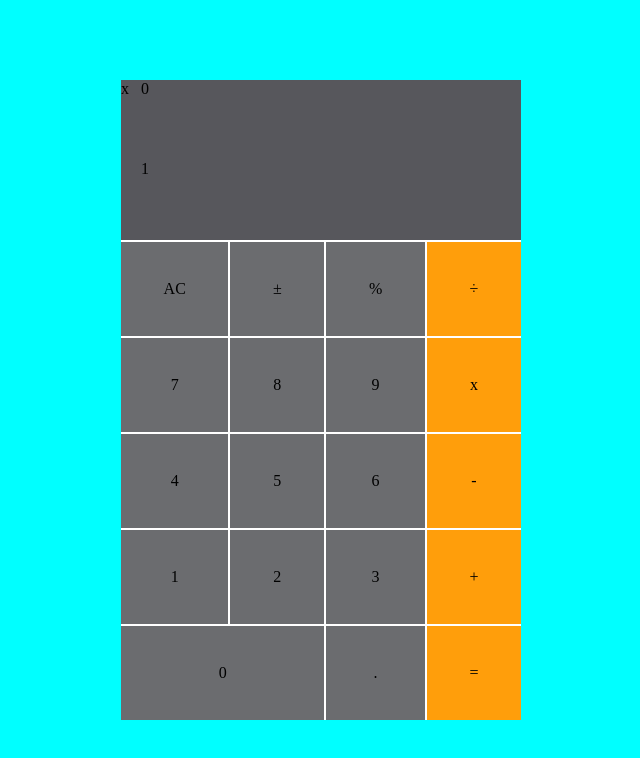
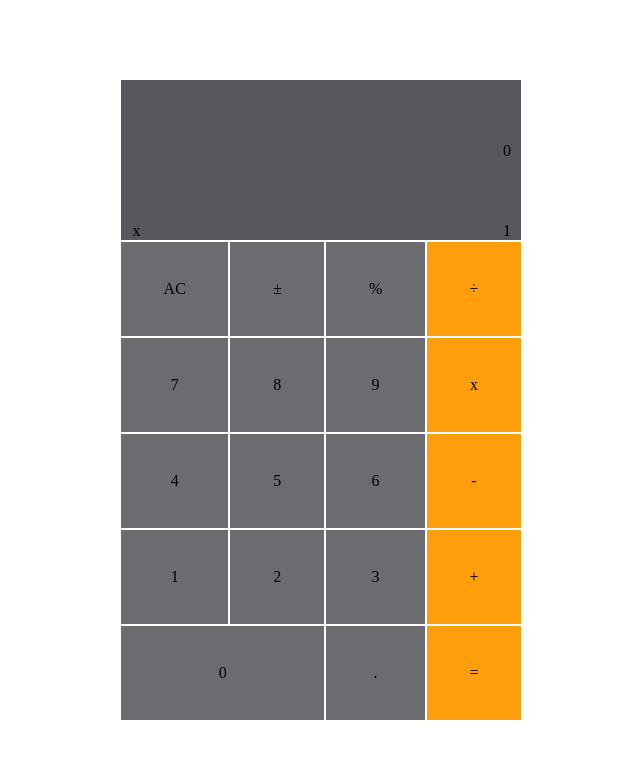
Before and after one commit to thelaxking/Calculator, a plain HTML site: page index.html in a window 1280 px wide. Shown: the whole page, without its empty margins (319-959 px from the left). Drawn offline with Linux system fonts and the light colour scheme.

Commit message:
done with the calculator display look started script

```diff
--- a/script.js
+++ b/script.js
@@ -1,3 +1,4 @@
+//operations
 function add(a, b) {
     return a + b;
 }
@@ -14,4 +15,8 @@ function divide(a, b) {
     return a / b;
 }
 
-function operate() {}
+function percent(x) {
+    return x / 100;
+}
+
+function operate() { }
--- a/style.css
+++ b/style.css
@@ -3,7 +3,7 @@ body {
     align-items: center;
     justify-content: center;
     height: 100vh;
-    background-color: aqua;
+    background-color: white;
     margin: 0;
     padding: 0;
 }
@@ -14,7 +14,6 @@ body {
     display: grid;
     grid-template-columns: repeat(4, auto);
     grid-template-rows: 25% repeat(5, auto);
-    border-radius: 10px;
     background-color: white;
     grid-gap: 2px;
 }
@@ -46,21 +45,31 @@ body {
 #operator {
     height: 100%;
     width: 5%;
+    display: flex;
+    align-items: flex-end;
+    justify-content: flex-end;
 }
 
 #display {
     height: 100%;
     width: 95%;
+    padding-right: 10px;
 }
 
 #result {
     height: 50%;
     width: 100%;
+    display: flex;
+    align-items: flex-end;
+    justify-content: flex-end;
 }
 
 #data {
     height: 50%;
     width:100%;
+    display: flex;
+    align-items: flex-end;
+    justify-content: flex-end;
 }
 
 #zero {
```
